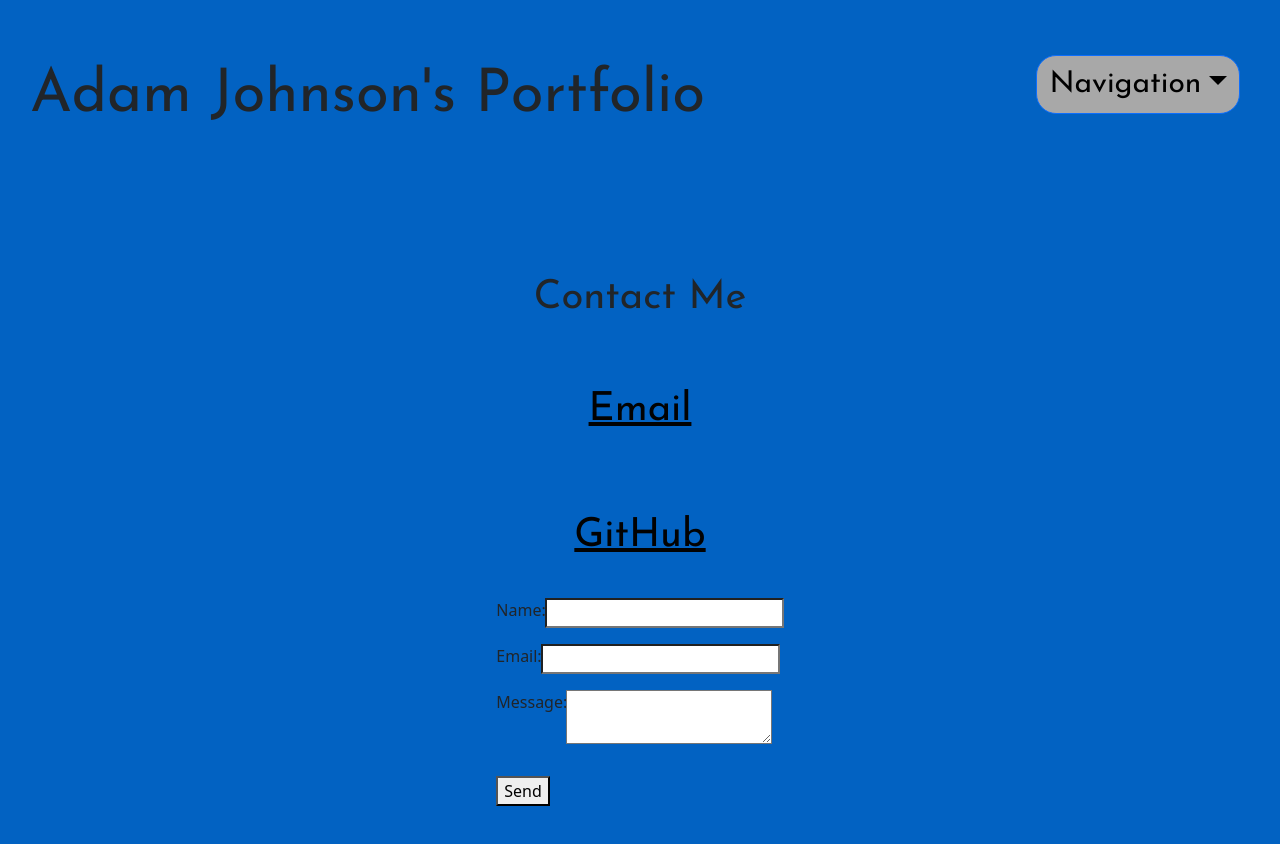
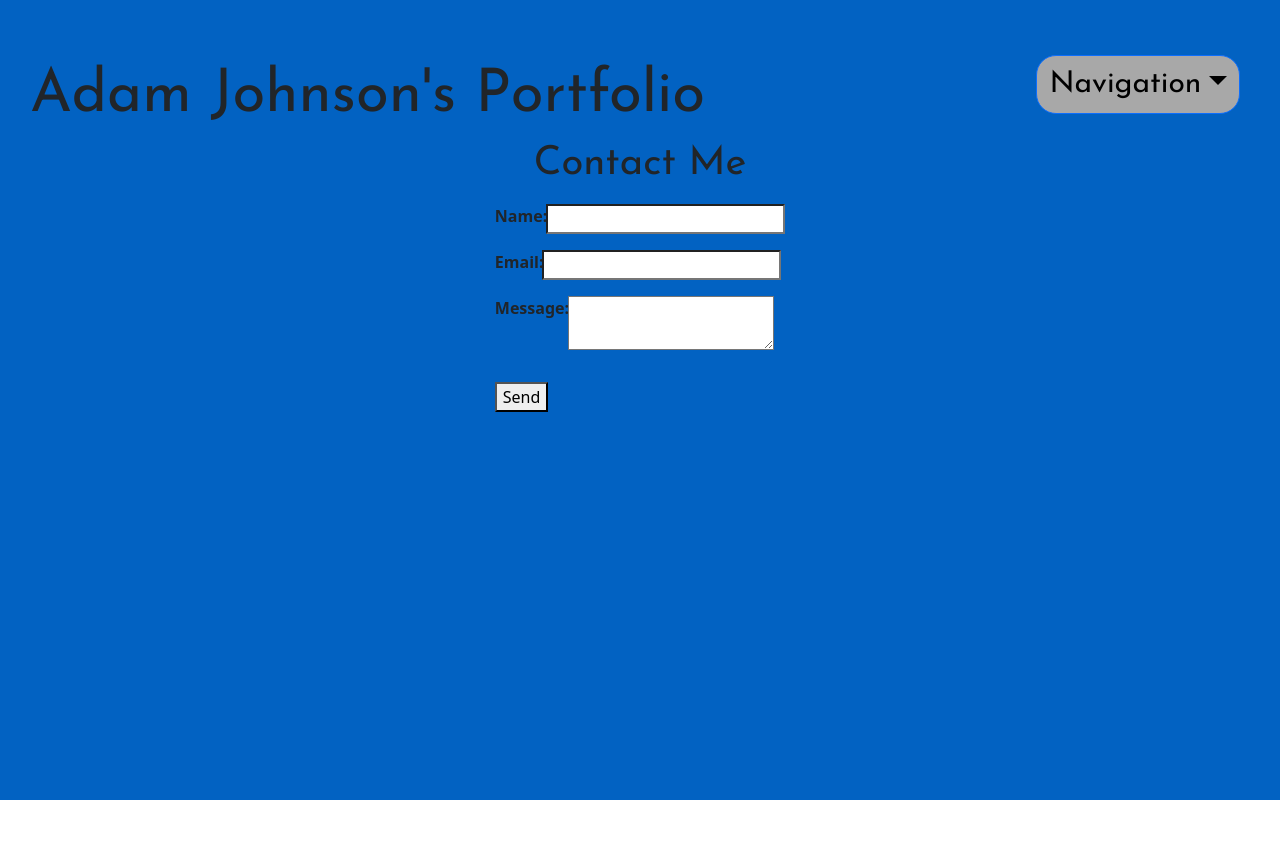
Before and after one commit to AJoelj84/ReactPortfolioAJ, a React (Create React App) app: page /contact in a window 1280 px wide. Shown: the top 844 px of the page. After the commit the page ends 800 px from the top, so only its background shows below. Built offline with nearby package versions, Linux system fonts and the light colour scheme.

Commit message:
changed contact form

```diff
--- a/src/components/assets/styling/style.css
+++ b/src/components/assets/styling/style.css
@@ -104,6 +104,8 @@
 
   .input-group {
     margin-bottom: 1rem;
+    font-weight: bolder;
+
   }
 
   button[type='submit'] {
--- a/src/components/pages/Contact.js
+++ b/src/components/pages/Contact.js
@@ -34,26 +34,11 @@ function Contact() {
   };
 
   return (
-    <div className="contact-container">
-      <h1 className='bodyheaders' style={{ fontFamily: 'Josefin Sans, sans-serif' }}>
-        Contact Me
-      </h1>
+    <div>
+      <h1 className='bodyheaders' style={{ fontFamily: 'Josefin Sans, sans-serif' }}>Contact Me</h1>
 
-      <section>
-        <p style={{ fontFamily: 'Josefin Sans, sans-serif' }} className='links'>
-          <a className='contact-link' href='mailto:ajoelj84@gmail.com'>
-            Email
-          </a>
-        </p>
-        <p style={{ fontFamily: 'Josefin Sans, sans-serif' }} className='links'>
-          <a className='contact-link' href='https://github.com/AJoelj84'>
-            GitHub
-          </a>
-        </p>
-      </section>
+    <div className="form-container">
 
-      <div className="form-container">
-        {successMessage && <p style={{ color: 'green' }}>{successMessage}</p>}
 
         <form onSubmit={handleSubmit}>
           <div className="input-group">
@@ -90,11 +75,27 @@ function Contact() {
 
           <button type='submit'>Send</button>
         </form>
-
+        {successMessage && <p style={{ color: 'black', fontSize: '2rem' }}>{successMessage}</p>}
         {errorMessage && <p style={{ color: 'red' }}>{errorMessage}</p>}
       </div>
     </div>
+
+
+
   );
 }
 
 export default Contact;
+
+{/* <section>
+<p style={{ fontFamily: 'Josefin Sans, sans-serif' }} className='links'>
+  <a className='contact-link' href='mailto:ajoelj84@gmail.com'>
+    Email
+  </a>
+</p>
+<p style={{ fontFamily: 'Josefin Sans, sans-serif' }} className='links'>
+  <a className='contact-link' href='https://github.com/AJoelj84'>
+    GitHub
+  </a>
+</p>
+</section> */}
```
